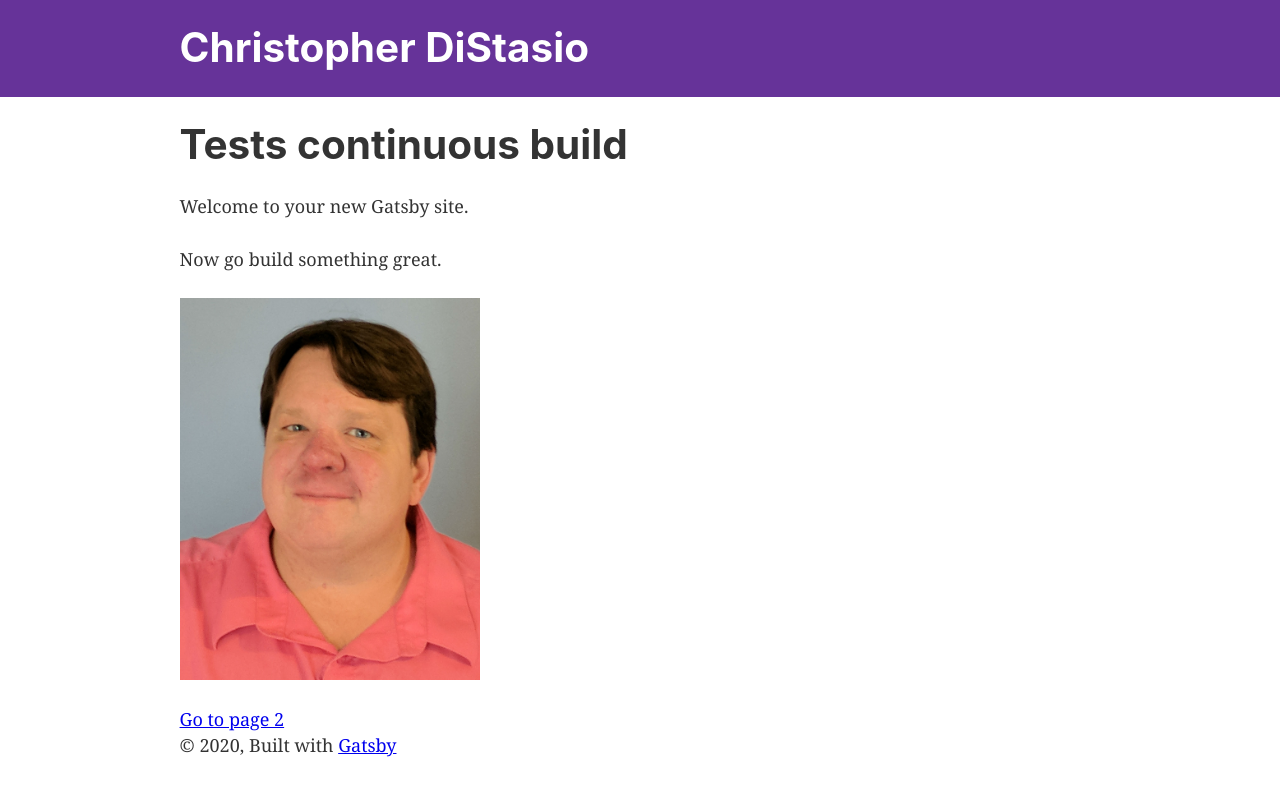
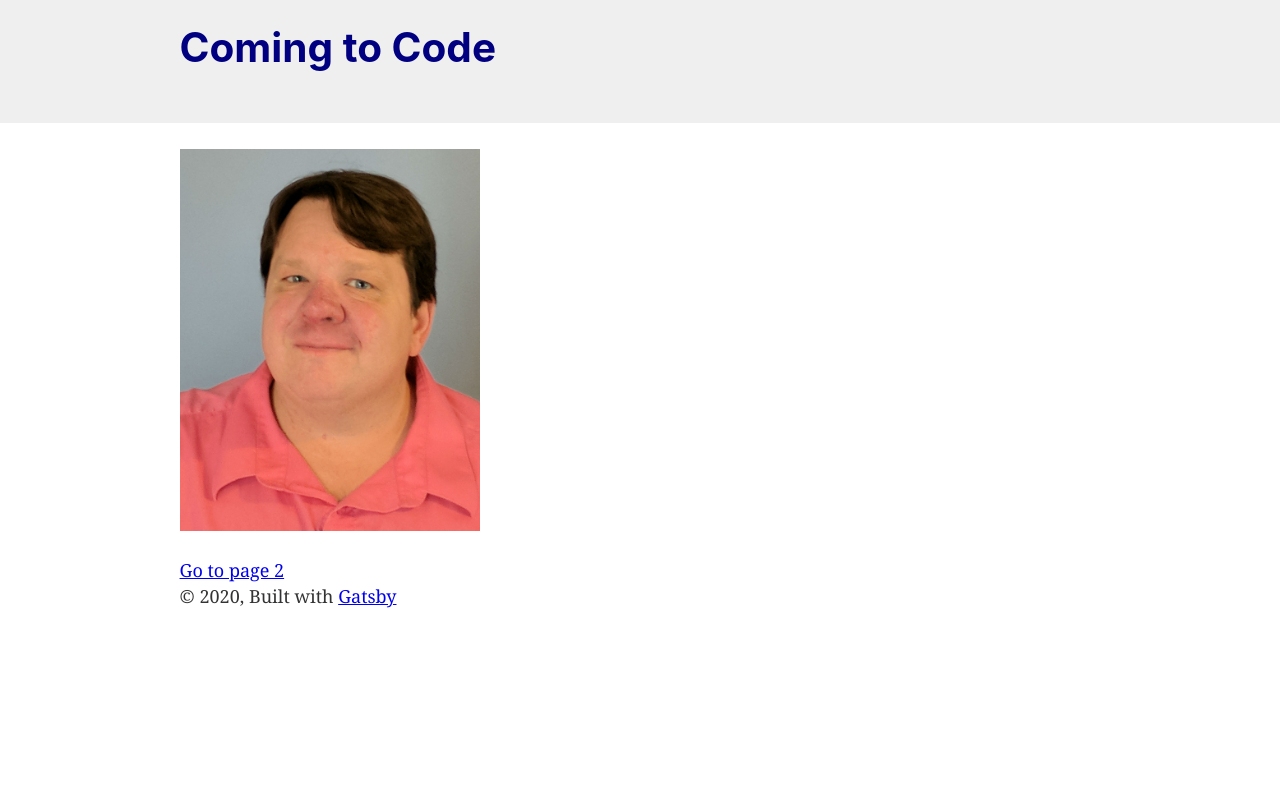
Before and after one commit to stazman/christopher_distasio, a Gatsby site: page / in a window 1280 px wide. Built offline with nearby package versions, Linux system fonts and the light colour scheme; Gatsby itself is replaced by a stand-in of ours.

Commit message:
Restores header with new content, styling; removes unneeded code

```diff
--- a/gatsby-config.js
+++ b/gatsby-config.js
@@ -1,8 +1,8 @@
 module.exports = {
   siteMetadata: {
-    title: `Christopher DiStasio`,
-    description: `Kick off your next, great Gatsby project with this default starter. This barebones starter ships with the main Gatsby configuration files you might need.`,
-    author: `@gatsbyjs`,
+    title: `Coming to Code`,
+    description: `Personal Brand Site for Christopher DiStasio`,
+    author: `Christopher DiStasio`,
   },
   plugins: [
     `gatsby-plugin-react-helmet`,
--- a/src/components/header.js
+++ b/src/components/header.js
@@ -5,7 +5,7 @@ import React from "react"
 const Header = ({ siteTitle }) => (
   <header
     style={{
-      background: `rebeccapurple`,
+      background: `#efefef`,
       marginBottom: `1.45rem`,
     }}
   >
@@ -16,11 +16,11 @@ const Header = ({ siteTitle }) => (
         padding: `1.45rem 1.0875rem`,
       }}
     >
-      <h1 style={{ margin: 0 }}>
+      <h1 style={{ marginRight: '10%', textAlign: 'left'}}>
         <Link
           to="/"
           style={{
-            color: `white`,
+            color: `navy`,
             textDecoration: `none`,
           }}
         >
--- a/src/pages/index.js
+++ b/src/pages/index.js
@@ -8,9 +8,6 @@ import SEO from "../components/seo"
 const IndexPage = () => (
   <Layout>
     <SEO title="Home" />
-    <h1>Tests continuous build</h1>
-    <p>Welcome to your new Gatsby site.</p>
-    <p>Now go build something great.</p>
     <div style={{ maxWidth: `300px`, marginBottom: `1.45rem` }}>
       <Image />
     </div>
```
Also changed, not shown: 1 other file.
